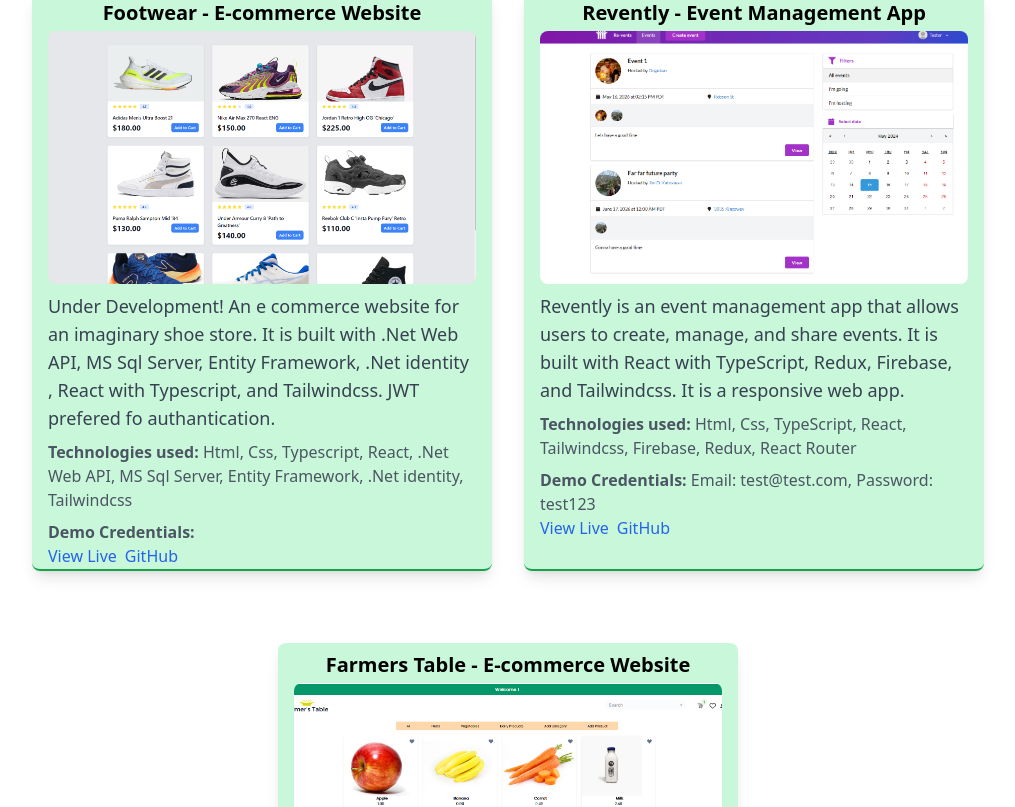
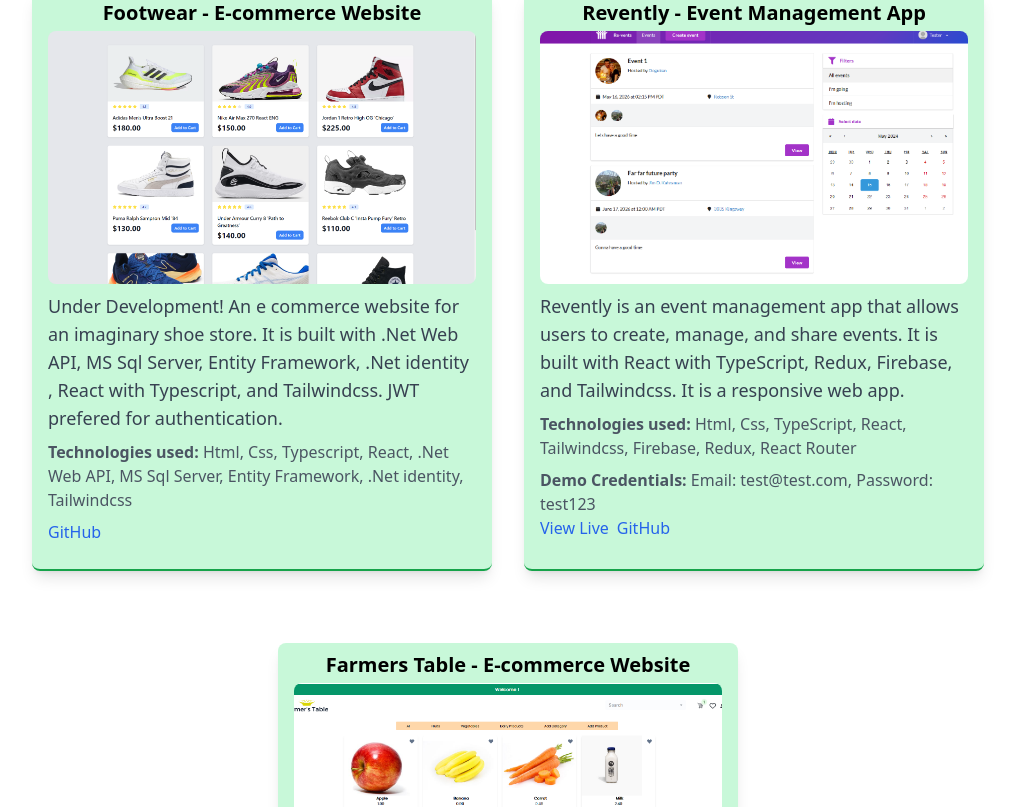
Before and after one commit to gorthar/genelbirisim, a React (Vite) app: page / in a window 1280 px wide. Shown: the part 1729-2536 px from the top of the page, without its empty margins (132-1147 px from the left). Built offline with nearby package versions, Linux system fonts and the light colour scheme.

Commit message:
chore: Update PortfolioCard component to conditionally render demo credentials and live link

```diff
--- a/src/page-structure/Projects/Portfolio.jsx
+++ b/src/page-structure/Projects/Portfolio.jsx
@@ -9,7 +9,7 @@
       id: 1,
       title: "Footwear - E-commerce Website",
       description:
-        "Under Development! An e commerce website for an imaginary shoe store. It is built with .Net Web API, MS Sql Server, Entity Framework, .Net identity , React with Typescript, and Tailwindcss. JWT prefered fo authantication.",
+        "Under Development! An e commerce website for an imaginary shoe store. It is built with .Net Web API, MS Sql Server, Entity Framework, .Net identity , React with Typescript, and Tailwindcss. JWT prefered for authentication.",
       technologies:
         "Html, Css, Typescript, React, .Net Web API, MS Sql Server, Entity Framework, .Net identity, Tailwindcss",
       githubLink: "https://github.com/gorthar/Ecommerce",
--- a/src/page-structure/Projects/PortfolioCard.jsx
+++ b/src/page-structure/Projects/PortfolioCard.jsx
@@ -18,10 +18,13 @@
           {project.technologies}
         </p>
       </a>
+      {project.demoCredentials && (
         <p className="text-gray-600 mt-2">
           <span className="font-bold">Demo Credentials:</span>{" "}
           {project.demoCredentials}
         </p>
+      )}
+      {project.liveLink && (
         <a
           href={project.liveLink}
           target="_blank"
@@ -30,6 +33,7 @@
         >
           View Live
         </a>
+      )}
       {project.githubLink && (
         <a
           href={project.githubLink}
```
Lines whose indentation alone changed are shown as unchanged.
